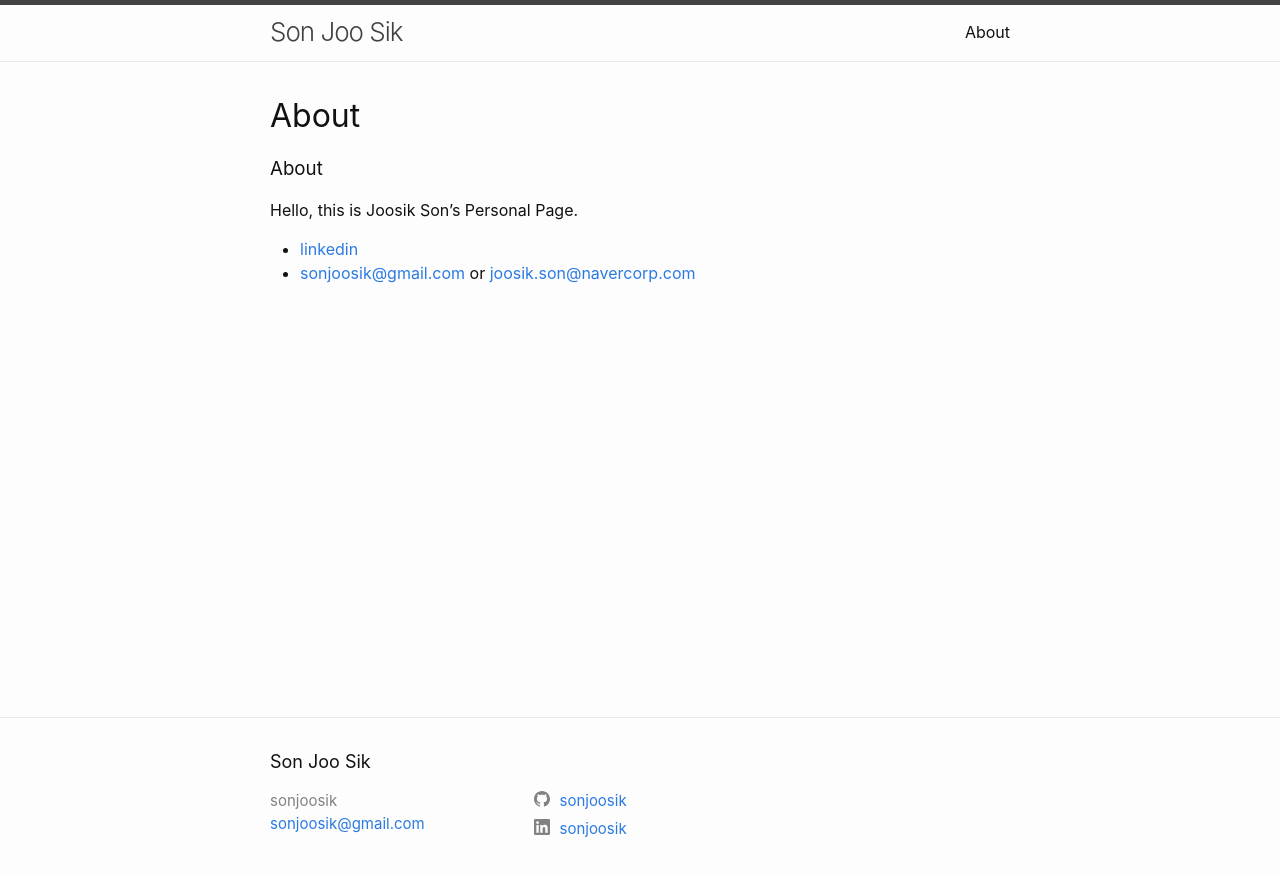
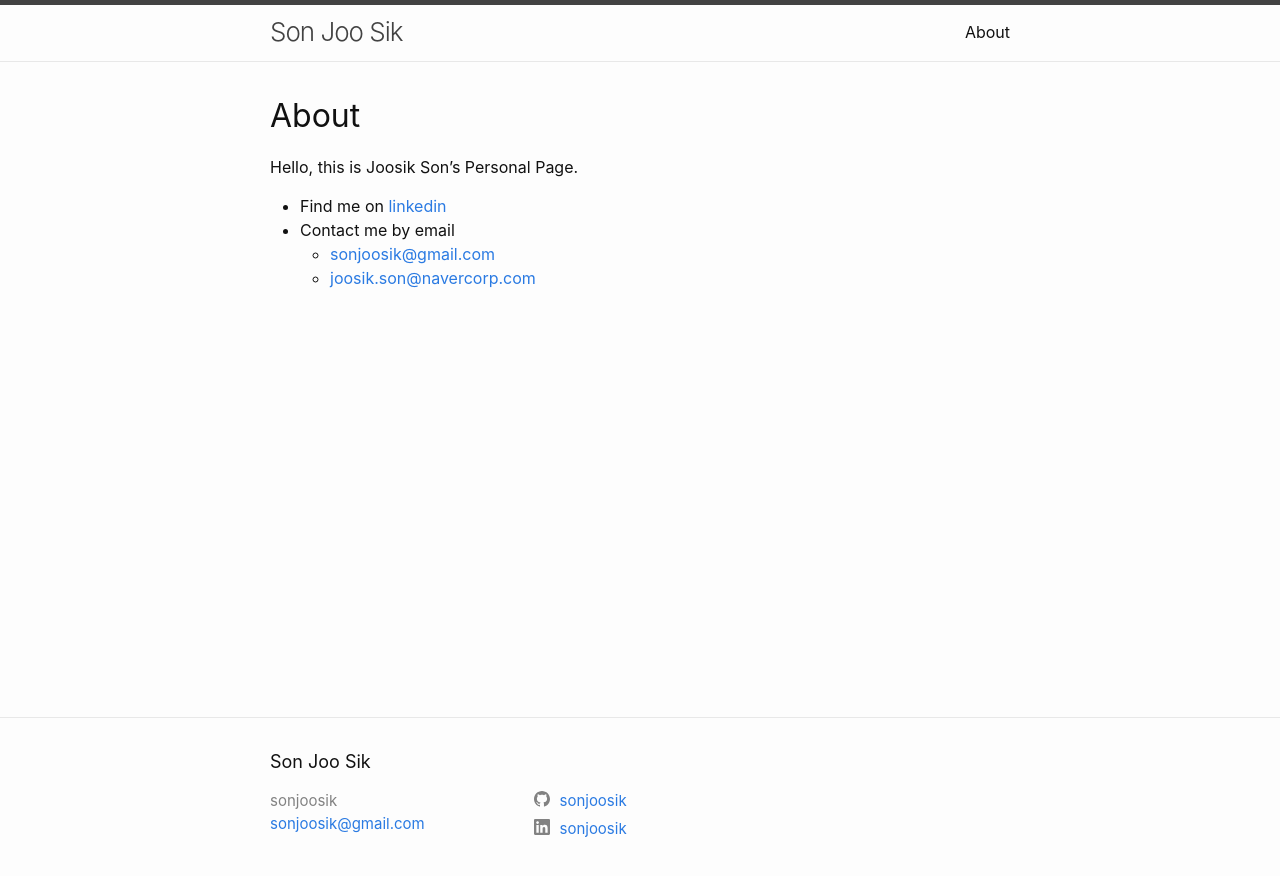
Before and after one commit to sonjoosik/sonjoosik.com, a Jekyll site: the page built from index.md, in a window 1280 px wide. Shown: the top 876 px of the page. Built offline with Jekyll 4.4.1, drawn with Linux system fonts in a browser that asks for light colours; our own code applies the rules of GitHub Pages for plain Markdown files.

Commit message:
index 수정

```diff
--- a/index.md
+++ b/index.md
@@ -6,10 +6,12 @@
 # See: https://jekyllrb.com/docs/themes/#overriding-theme-defaults
 #
 layout: home
+title: About
 ---
-### About
 
 Hello, this is Joosik Son's Personal Page.
 
-* [linkedin](https://www.linkedin.com/in/sonjoosik/)
-* [sonjoosik@gmail.com](mailto://sonjoosik@gmail.com) or [joosik.son@navercorp.com](mailto://joosik.son@navercorp.com)
+* Find me on [linkedin](https://www.linkedin.com/in/sonjoosik/)
+* Contact me by email
+  * [sonjoosik@gmail.com](mailto://sonjoosik@gmail.com)
+  * [joosik.son@navercorp.com](mailto://joosik.son@navercorp.com)
```
